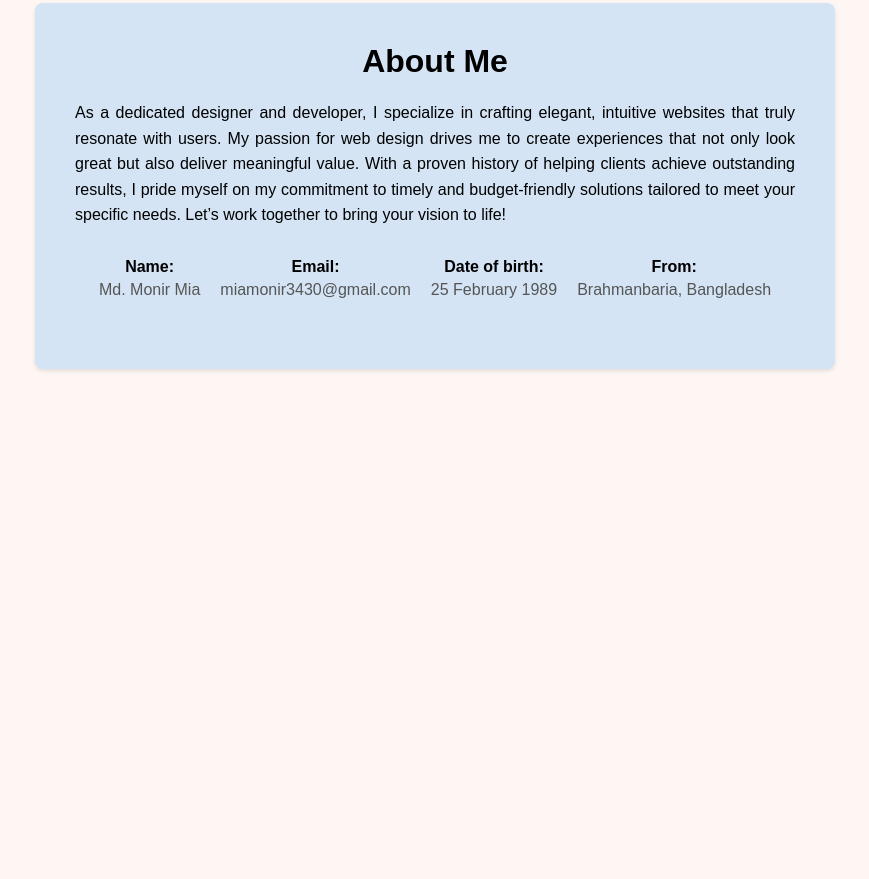
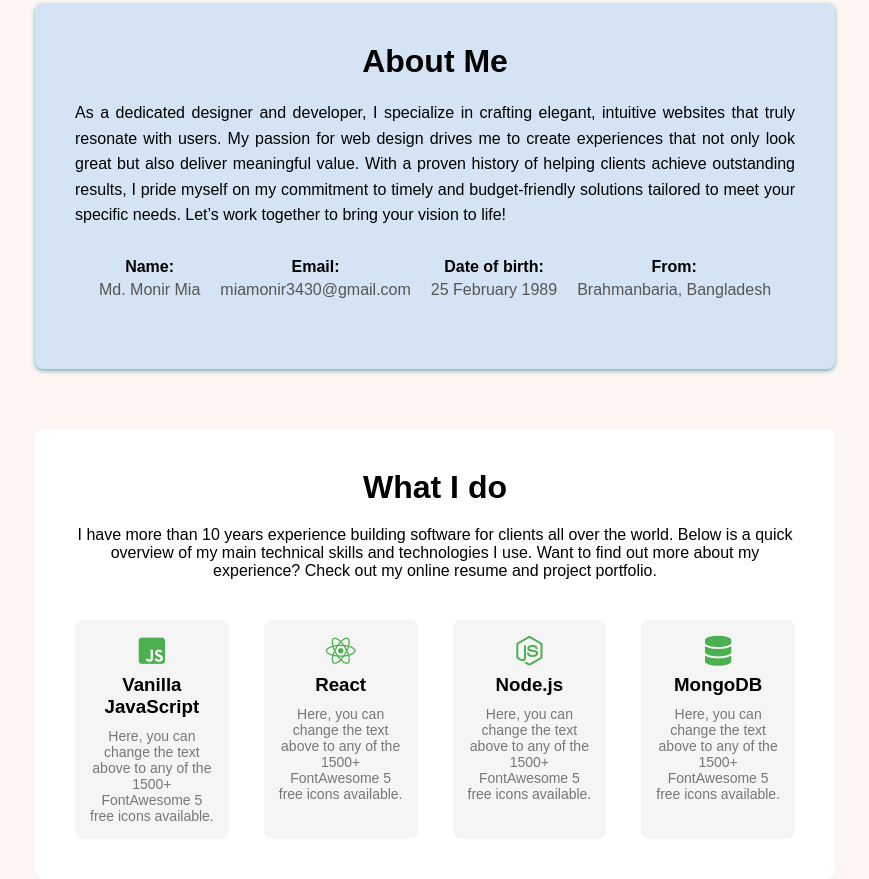
Before and after one commit to monir3430/my_portfolio, a plain HTML site: page index.html in a window 1280 px wide. Shown: the part 629-1508 px from the top of the page, without its empty margins (205-1074 px from the left). Before the commit the page ends 1058 px from the top, so only its background shows below. Drawn offline with Linux system fonts and the light colour scheme.

Commit message:
waht-i-do

```diff
--- a/index.html
+++ b/index.html
@@ -4,7 +4,8 @@
     <meta charset="UTF-8">
     <meta name="viewport" content="width=device-width, initial-scale=1.0">
     <title>Portfolio</title>
-    <link rel="stylesheet" href="styles.css">
+    <link rel="stylesheet" href="styles.css"><!-- Other head content -->
+    <link rel="stylesheet" href="https://cdnjs.cloudflare.com/ajax/libs/font-awesome/5.15.4/css/all.min.css">
 </head>
 <body>
     <div class="watermark">Developer</div>
@@ -74,6 +75,42 @@
         </div>
     </div>
 
+    <div class="container2">
+        <h1>What I do</h1>
+        <p>I have more than 10 years experience building software for clients all over the world. Below is a quick overview of my main technical skills and technologies I use. Want to find out more about my experience? Check out my online resume and project portfolio.</p>
+        <div class="skills-container">
+            <div class="skill-item">
+                <div class="skill-icon">
+                    <i class="fab fa-js-square"></i>
+                </div>
+                <h3>Vanilla JavaScript</h3>
+                <p>Here, you can change the text above to any of the 1500+ FontAwesome 5 free icons available.</p>
+            </div>
+            <div class="skill-item">
+                <div class="skill-icon">
+                    <i class="fab fa-react"></i>
+                </div>
+                <h3>React</h3>
+                <p>Here, you can change the text above to any of the 1500+ FontAwesome 5 free icons available.</p>
+            </div>
+            <div class="skill-item">
+                <div class="skill-icon">
+                    <i class="fab fa-node-js"></i>
+                </div>
+                <h3>Node.js</h3>
+                <p>Here, you can change the text above to any of the 1500+ FontAwesome 5 free icons available.</p>
+            </div>
+            <div class="skill-item">
+                <div class="skill-icon">
+                    <i class="fas fa-database"></i>
+                </div>
+                <h3>MongoDB</h3>
+                <p>Here, you can change the text above to any of the 1500+ FontAwesome 5 free icons available.</p>
+            </div>
+        </div>
+    </div>
+
+
     <script src="script.js"></script>
 
 </body>
--- a/styles.css
+++ b/styles.css
@@ -221,7 +221,7 @@ body{
     background-color: #d4e4f4;
     padding: 40px;
     border-radius: 8px;
-    box-shadow: 0 2px 4px rgba(0, 0, 0, 0.1);
+    box-shadow: 0 2px 4px rgb(123, 172, 186);
 }
 
 /* About Me styles */
@@ -276,3 +276,60 @@ body{
         align-items: center;
     }
 }
+
+/*----------------- */
+.container2{
+    max-width: 800px;
+    margin: 0 auto;
+    background-color: #fff;
+    padding: 40px;
+    border-radius: 8px;
+    box-shadow: 0 2px 4px rgba(173, 207, 184, 0.1);
+}
+.container2 h1 {
+    text-align: center;
+    margin-bottom: 20px;
+}
+
+.container2 p {
+    text-align: center;
+    margin-bottom: 40px;
+}
+
+.skills-container {
+    display: flex;
+    grid-template-columns: repeat(auto-fit, minmax(200px, 1fr));
+    gap: 35px;
+}
+
+.skill-item {
+    max-width: 170px;
+    max-height:250px; ;
+    text-align: center;
+    background-color: #f5f5f5;
+    padding: 15px 15px;
+    border-radius: 8px;
+}
+
+.skill-icon {
+    font-size: 30px;
+    margin-bottom: 5px;
+    color: #4CAF50;
+}
+
+.skill-item h3 {
+    margin-bottom: 10px;
+}
+
+.skill-item p {
+    margin-bottom: 0;
+    font-size: 14px;
+    color: #777;
+}
+
+/* Responsive styles */
+@media (max-width: 600px) {
+    .container2 {
+        padding: 20px;
+    }
+}
```
